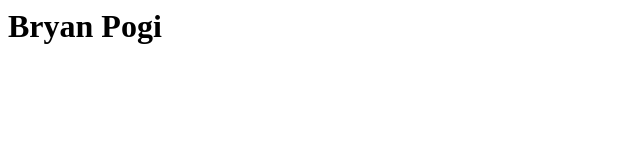
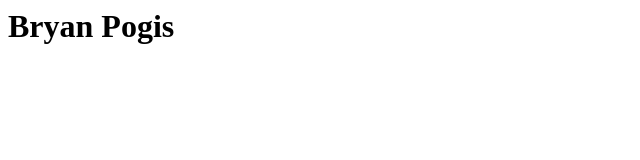
Before and after one commit to manera43/tintin, a plain HTML site: page index.html in a window 1280 px wide. Shown: the full height of the page, 0-640 px from the left. Drawn offline with Linux system fonts and the light colour scheme.

Commit message:
Added new content to index.html

```diff
--- a/index.html
+++ b/index.html
@@ -1,4 +1,4 @@
 <html>
 <head><title>My Website</title></head>
-<body><h1>Bryan Pogi</h1></body>
+<body><h1>Bryan Pogis</h1></body>
 </html>
```
